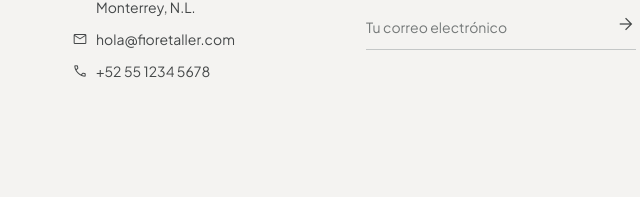
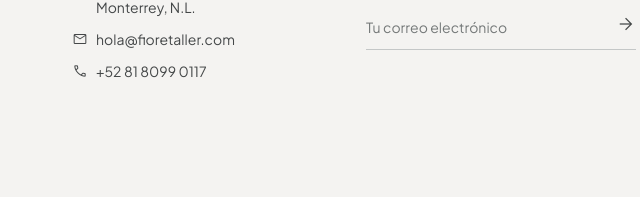
Before and after one commit to JCCJN04/fiore, a website built with Vite: page index.html in a window 1280 px wide. Shown: the part 4625-4822 px from the top of the page, 580-1220 px from the left. Built offline with nearby package versions, Linux system fonts and the light colour scheme; some packages are replaced by stand-ins of ours; no server answers; the database is empty.

Commit message:
feat: actualizar numero de telefono oficial de WhatsApp

```diff
--- a/index.html
+++ b/index.html
@@ -493,7 +493,7 @@
                 <span>Av. Cerro De Las Mitras 5263-A, Valle de Las Cumbres, 1er Sector, 64347 Monterrey, N.L.</span>
             </li>
             <li class="flex items-center gap-2"><span class="material-symbols-outlined text-[16px]" data-icon="mail">mail</span> hola@fioretaller.com</li>
-            <li class="flex items-center gap-2"><span class="material-symbols-outlined text-[16px]" data-icon="phone">phone</span> +52 55 1234 5678</li>
+            <li class="flex items-center gap-2"><span class="material-symbols-outlined text-[16px]" data-icon="phone">phone</span> <a href="https://wa.me/528180990117" target="_blank" rel="noopener" class="hover:text-primary transition-colors">+52 81 8099 0117</a></li>
         </ul>
     </div>
     <!-- Newsletter Column -->
```
